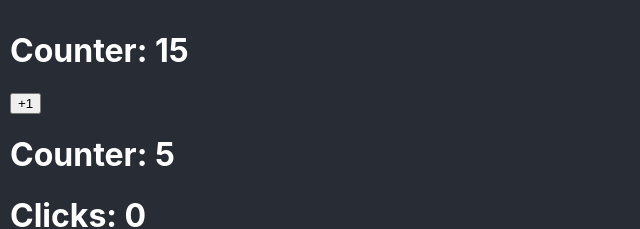
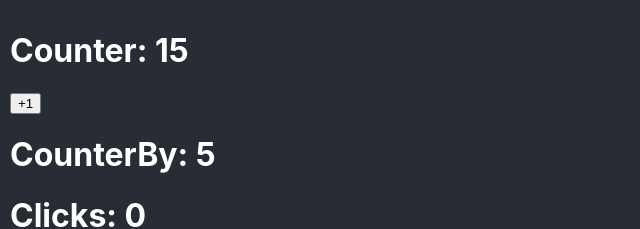
Before and after one commit to EricRusinque/bases-react-ts, a React (Create React App) app: page / in a window 1280 px wide. Shown: the top 229 px of the page, without its empty margins (0-640 px from the left). Built offline with nearby package versions, Linux system fonts and the light colour scheme.

Commit message:
cambio titulo h1

```diff
--- a/src/bases/CounterBy.tsx
+++ b/src/bases/CounterBy.tsx
@@ -15,6 +15,7 @@ export const CounterBy = ({ initialValue = 5 }:Props) => {
         counter: initialValue,
         clicks: 0
     });
+
     const handleClick = (value:number) => {
         setCounter( ({ counter, clicks }) => ({
             counter: counter + value,
@@ -24,7 +25,7 @@ export const CounterBy = ({ initialValue = 5 }:Props) => {
 
     return (
         <>
-            <h1>Counter: { counter }</h1>
+            <h1>CounterBy: { counter }</h1>
             <h1>Clicks: { clicks }</h1>
             <button
                 onClick={() => handleClick(+1)}
```
